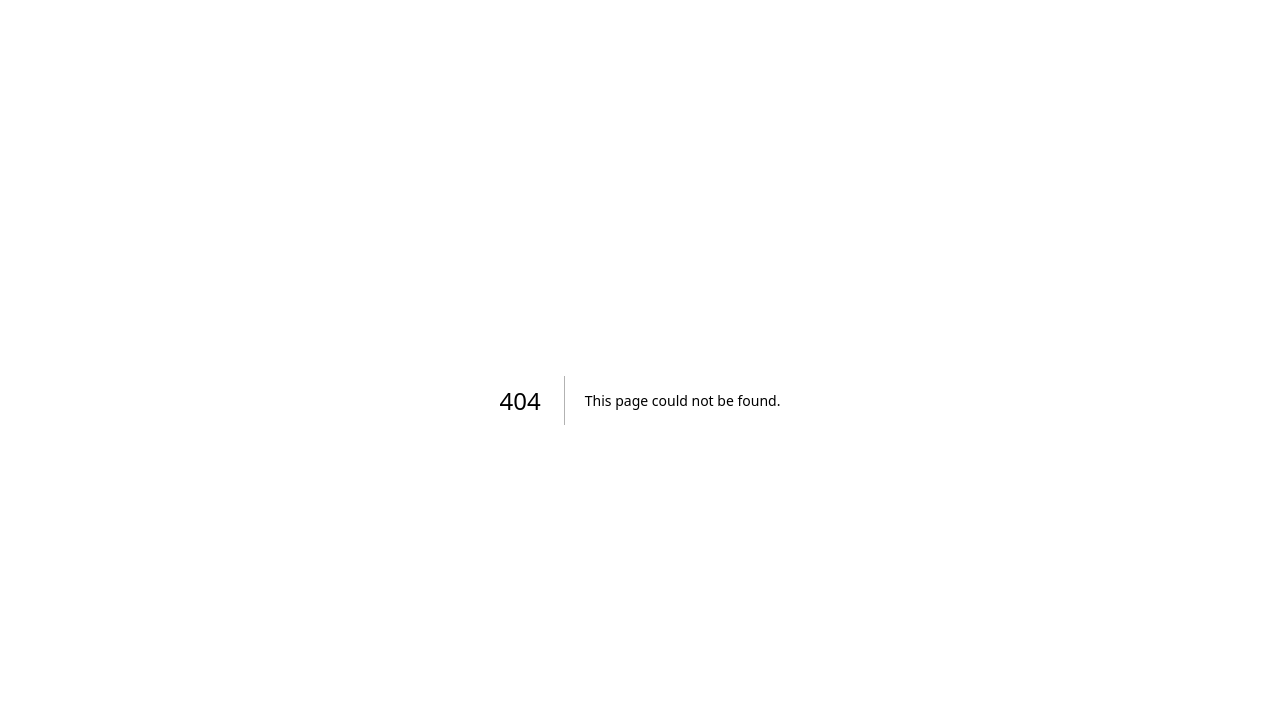
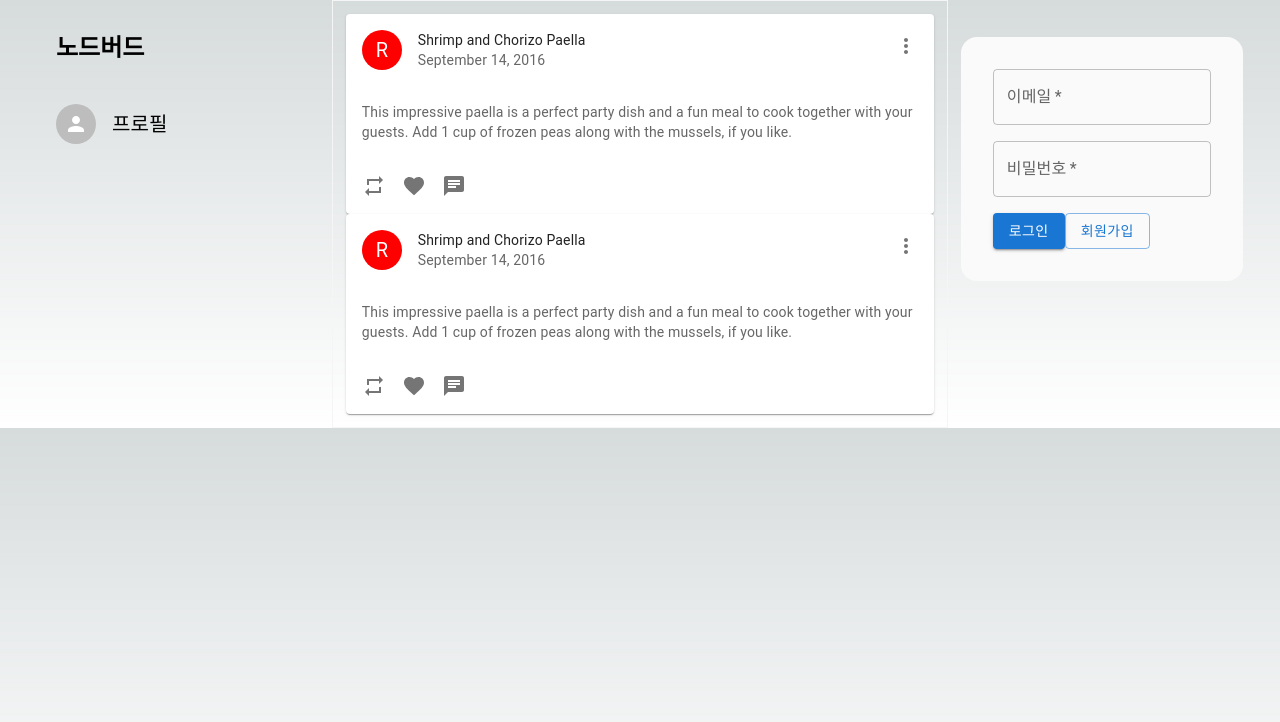
Before and after one commit to Lee-Dongwook/React-Nodebird-Next13, a Next.js app in the folder frontend/: page /post/1 in a window 1280 px wide. Before the commit this address had no page. Shown: the top 722 px of the page. Built offline with nearby package versions, Linux system fonts and the light colour scheme.

Commit message:
feat : 트윗 페이지 생성

```diff
--- /dev/null
+++ b/frontend/src/app/(default)/hashtag/[tag]/page.tsx
@@ -0,0 +1,13 @@
+import Tweet from "@/components/common/Tweet";
+import React from "react";
+
+const HashTagPage = () => {
+  return (
+    <>
+      <Tweet />
+      <Tweet />
+    </>
+  );
+};
+
+export default HashTagPage;
--- a/frontend/src/app/(default)/layout.tsx
+++ b/frontend/src/app/(default)/layout.tsx
@@ -11,7 +11,7 @@ export default function DefaultLayout({
 }) {
   return (
     <Container maxWidth="xl">
-      <Grid container spacing={2}>
+      <Grid container>
         <Grid item md={3} sm={12} xs={12}>
           <NavigationBox />
         </Grid>
@@ -20,16 +20,25 @@ export default function DefaultLayout({
           md={6}
           sm={12}
           xs={12}
+          justifyContent="center"
           sx={{
             borderRight: "solid",
             borderLeft: "solid",
             borderWidth: "0.1rem",
             borderColor: colors.grey[100],
+            padding: "0.8rem",
           }}
         >
           {children}
         </Grid>
-        <Grid item md={3} sm={12} xs={12}>
+        <Grid
+          item
+          md={3}
+          sm={12}
+          xs={12}
+          justifyContent="center"
+          sx={{ padding: "0.8rem" }}
+        >
           <SignInForm />
         </Grid>
       </Grid>
--- /dev/null
+++ b/frontend/src/app/(default)/post/[id]/page.tsx
@@ -0,0 +1,13 @@
+import Tweet from "@/components/common/Tweet";
+import React from "react";
+
+const PostPage = () => {
+  return (
+    <>
+      <Tweet />
+      <Tweet />
+    </>
+  );
+};
+
+export default PostPage;
--- /dev/null
+++ b/frontend/src/app/(default)/user/[id]/page.tsx
@@ -0,0 +1,14 @@
+import Tweet from "@/components/common/Tweet";
+import React from "react";
+
+const UserTweetPage = () => {
+  return (
+    <>
+      <Tweet />
+      <Tweet />
+      <Tweet />
+    </>
+  );
+};
+
+export default UserTweetPage;
--- /dev/null
+++ b/frontend/src/components/common/Tweet/index.tsx
@@ -0,0 +1,56 @@
+"use client";
+import {
+  Avatar,
+  Card,
+  CardActions,
+  CardContent,
+  CardHeader,
+  IconButton,
+  Typography,
+} from "@mui/material";
+import React from "react";
+import FavoriteIcon from "@mui/icons-material/Favorite";
+import MoreVertIcon from "@mui/icons-material/MoreVert";
+import RepeatIcon from "@mui/icons-material/Repeat";
+import ChatIcon from "@mui/icons-material/Chat";
+
+const Tweet = () => {
+  return (
+    <Card>
+      <CardHeader
+        avatar={
+          <Avatar sx={{ bgcolor: "red" }} aria-label="recipe">
+            R
+          </Avatar>
+        }
+        action={
+          <IconButton aria-label="settings">
+            <MoreVertIcon />
+          </IconButton>
+        }
+        title="Shrimp and Chorizo Paella"
+        subheader="September 14, 2016"
+      />
+      <CardContent>
+        <Typography variant="body2" color="text.secondary">
+          This impressive paella is a perfect party dish and a fun meal to cook
+          together with your guests. Add 1 cup of frozen peas along with the
+          mussels, if you like.
+        </Typography>
+      </CardContent>
+      <CardActions disableSpacing>
+        <IconButton>
+          <RepeatIcon />
+        </IconButton>
+        <IconButton>
+          <FavoriteIcon />
+        </IconButton>
+        <IconButton>
+          <ChatIcon />
+        </IconButton>
+      </CardActions>
+    </Card>
+  );
+};
+
+export default Tweet;
```
